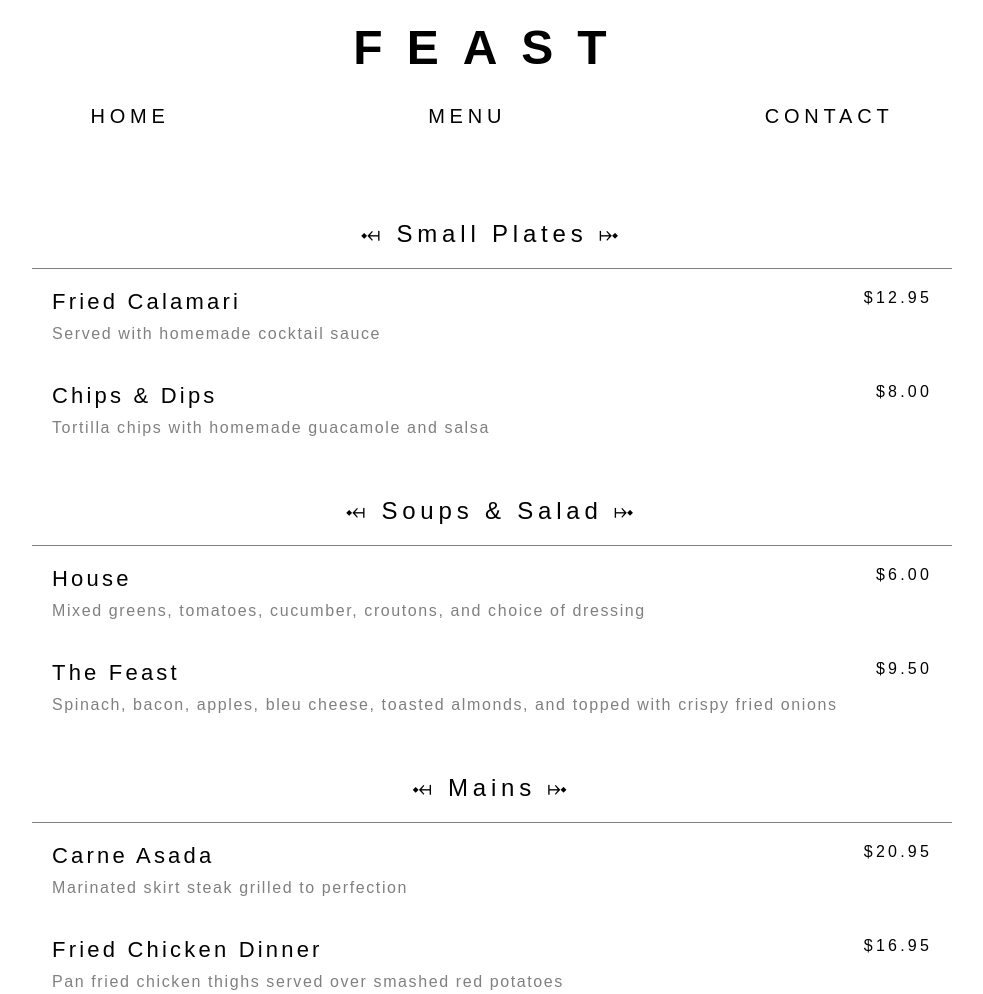
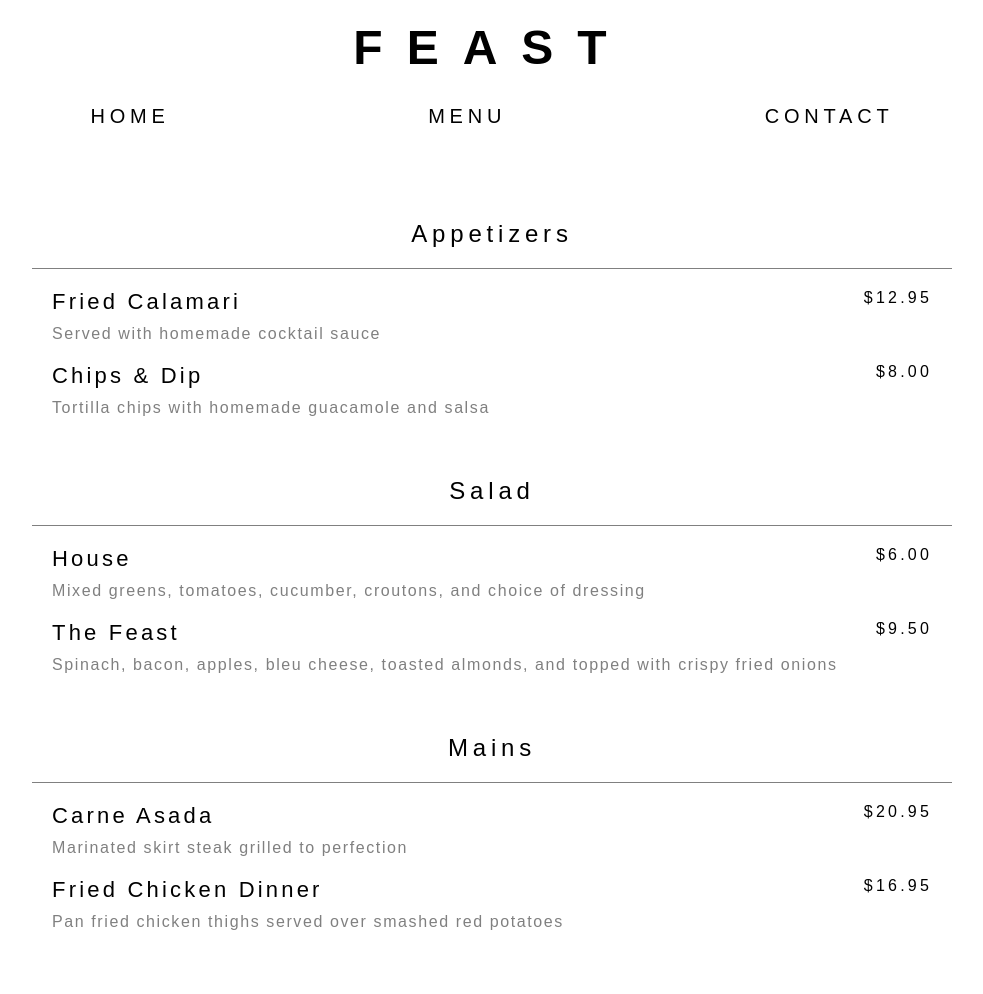
Before and after one commit to mdesanker/restaurant, a website built with webpack: page dist/index.html in a window 1280 px wide. Shown: the whole page, without its empty margins (148-1131 px from the left). Built offline with nearby package versions, Linux system fonts and the light colour scheme.

Commit message:
feat: create menu page with JS

```diff
--- a/src/menu.js
+++ b/src/menu.js
@@ -0,0 +1,97 @@
+const appData = [
+  {
+    category: "Appetizers",
+    name: "Fried Calamari",
+    price: "$12.95",
+    desc: "Served with homemade cocktail sauce",
+  },
+  {
+    category: "Appetizers",
+    name: "Chips & Dip",
+    price: "$8.00",
+    desc: "Tortilla chips with homemade guacamole and salsa",
+  },
+];
+
+const saladData = [
+  {
+    category: "Salad",
+    name: "House",
+    price: "$6.00",
+    desc: "Mixed greens, tomatoes, cucumber, croutons, and choice of dressing",
+  },
+  {
+    category: "Salad",
+    name: "The Feast",
+    price: "$9.50",
+    desc: "Spinach, bacon, apples, bleu cheese, toasted almonds, and topped with crispy fried onions",
+  },
+];
+
+const mainData = [
+  {
+    category: "Mains",
+    name: "Carne Asada",
+    price: "$20.95",
+    desc: "Marinated skirt steak grilled to perfection",
+  },
+  {
+    category: "Mains",
+    name: "Fried Chicken Dinner",
+    price: "$16.95",
+    desc: "Pan fried chicken thighs served over smashed red potatoes",
+  },
+];
+
+function generateMenu() {
+  const section = document.createElement("section");
+  section.id = "menu";
+
+  section.appendChild(generateMenuSection(appData));
+  section.appendChild(generateMenuSection(saladData));
+  section.appendChild(generateMenuSection(mainData));
+
+  return section;
+}
+
+function generateMenuSection(arr) {
+  // Where arr is an array of objects
+  const menuSection = document.createElement("div");
+  menuSection.classList.add("menu-section");
+
+  const menuHeader = document.createElement("h2");
+  menuHeader.classList.add("menu-header");
+  menuHeader.textContent = arr[0].category;
+  menuSection.appendChild(menuHeader);
+
+  arr.forEach((item) => {
+    const menuItem = document.createElement("div");
+    menuItem.classList.add("menu-item");
+
+    const itemHeader = document.createElement("div");
+    itemHeader.classList.add("item-header");
+
+    const itemName = document.createElement("h3");
+    itemName.classList.add("item-name");
+    itemName.textContent = item.name;
+
+    const itemPrice = document.createElement("p");
+    itemPrice.classList.add("item-price");
+    itemPrice.textContent = item.price;
+
+    itemHeader.appendChild(itemName);
+    itemHeader.appendChild(itemPrice);
+
+    const itemDesc = document.createElement("p");
+    itemDesc.classList.add("item-desc");
+    itemDesc.textContent = item.desc;
+
+    menuItem.appendChild(itemHeader);
+    menuItem.appendChild(itemDesc);
+
+    menuSection.appendChild(menuItem);
+  });
+  return menuSection;
+}
+
+export { generateMenu };
--- a/src/page.js
+++ b/src/page.js
@@ -1,4 +1,5 @@
 import { generateHome } from "./home";
+import { generateMenu } from "./menu";
 
 // Generate header
 function generateHeader() {
@@ -43,6 +44,7 @@ function initializeWebsite() {
   const content = document.querySelector("#content");
   content.prepend(generateHeader());
   // content.appendChild(generateHome());
+  content.appendChild(generateMenu());
 }
 
 export { initializeWebsite };
--- a/src/style.css
+++ b/src/style.css
@@ -17,7 +17,7 @@ section {
 header {
   position: fixed;
   width: 100%;
-  background-color: rgba(255, 255, 255, 0.7);
+  background-color: rgba(255, 255, 255, 0.9);
   color: black;
   display: flex;
   flex-direction: column;
```
Also changed, not shown: dist/index.html, dist/main.js.
